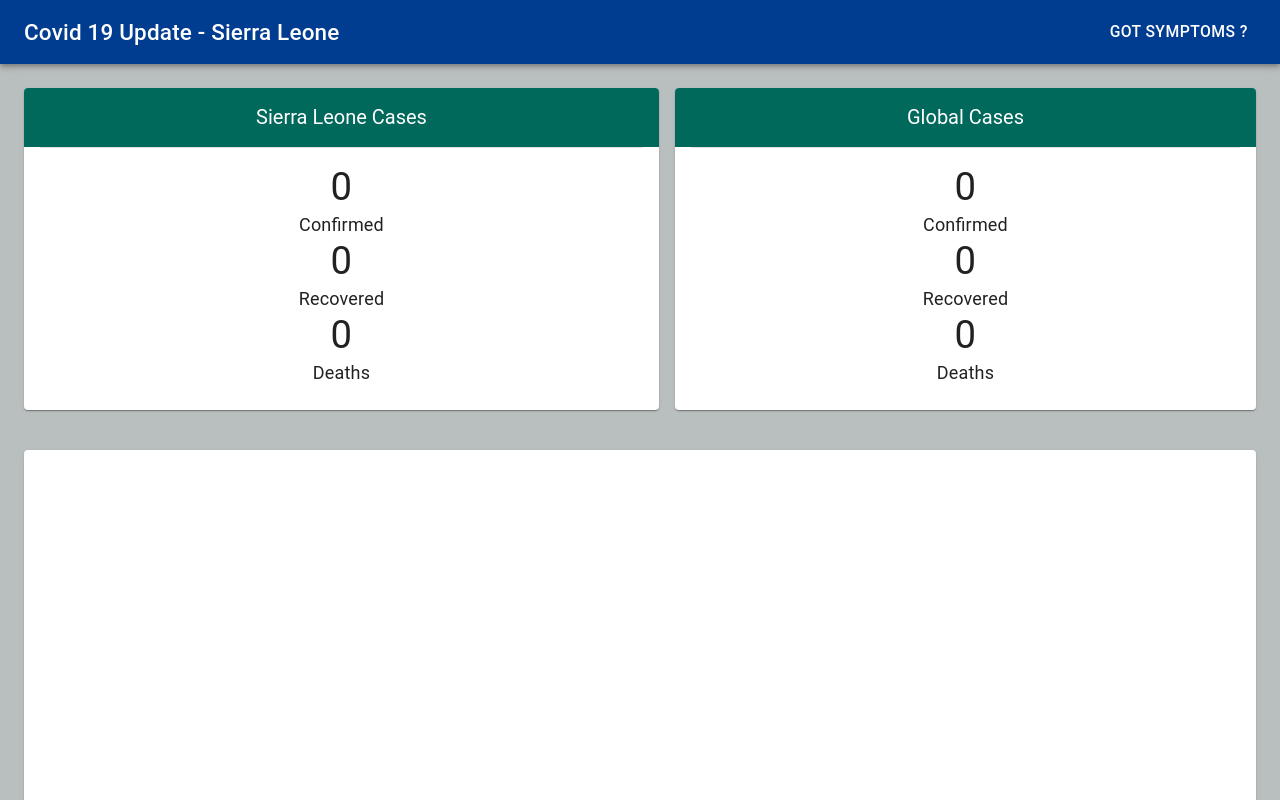
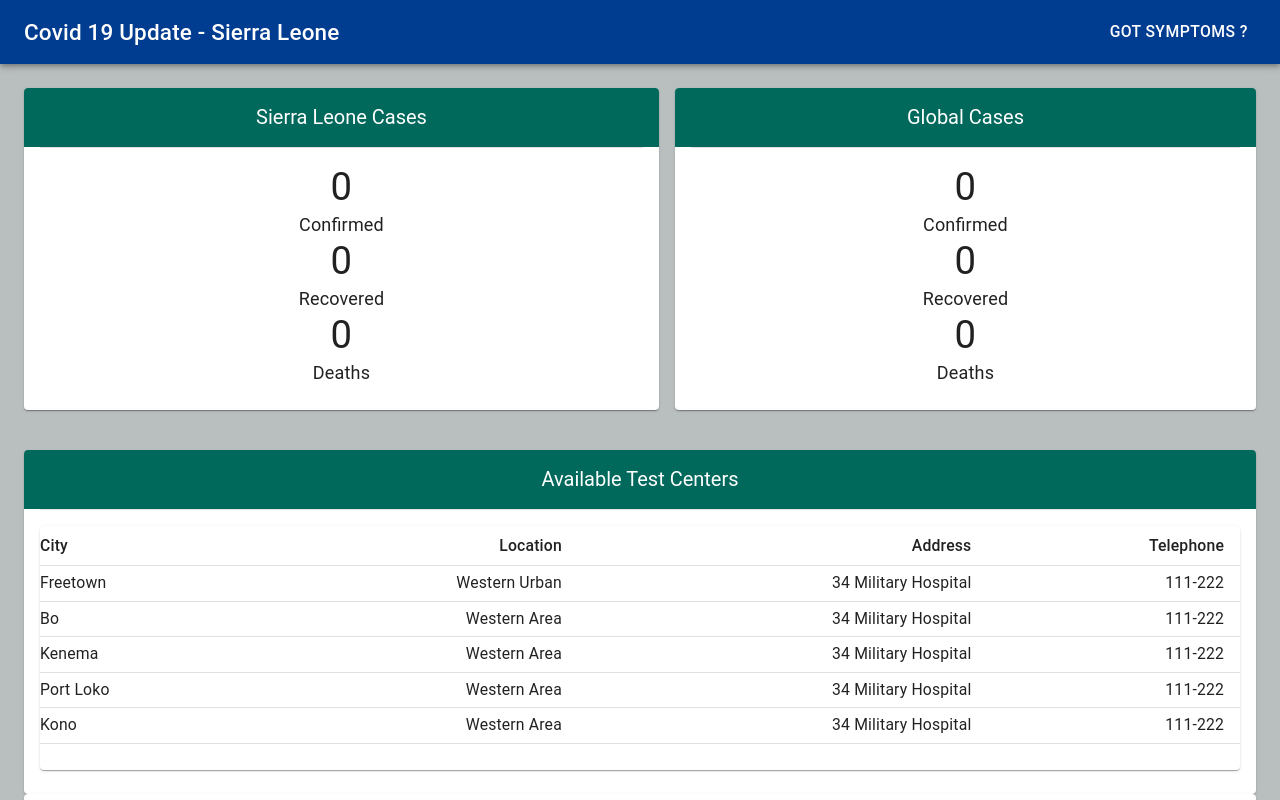
Before and after one commit to ernestkamara/covid-19-sl, a Gatsby site: page / in a window 1280 px wide. Shown: the top 800 px of the page. Built offline with nearby package versions, Linux system fonts and the light colour scheme; Gatsby itself is replaced by a stand-in of ours; some packages are replaced by stand-ins of ours; no server answers; the database is empty.

Commit message:
added new component test-centers with a table for available testing centers

```diff
--- /dev/null
+++ b/src/components/test-centers.js
@@ -0,0 +1,80 @@
+/* eslint-disable no-unused-vars */
+import React from 'react'
+import { withStyles, makeStyles } from "@material-ui/core/styles"
+import { Typography } from "@material-ui/core"
+import CustomCard from "../components/custom-card"
+import Table from '@material-ui/core/Table';
+import TableBody from '@material-ui/core/TableBody';
+import TableCell from '@material-ui/core/TableCell';
+import TableContainer from '@material-ui/core/TableContainer';
+import TableHead from '@material-ui/core/TableHead';
+import TableRow from '@material-ui/core/TableRow';
+import Paper from '@material-ui/core/Paper';
+
+
+
+
+const useStyles = () => makeStyles({
+    table: {
+      minWidth: 650,
+    },
+  });
+
+class TestCenter extends React.Component{
+
+    // eslint-disable-next-line no-useless-constructor
+    constructor(props){
+        super(props)
+    }
+    render (){
+        const { title } = this.props
+        const classes = useStyles();
+        //creating dummy data for table
+          function createData(city, location, address, telephone) {
+            return { city, location, address, telephone };
+          }
+          //dummy data for table
+          const rows = [
+            createData('Freetown', 'Western Urban', '34 Military Hospital', '111-222'),
+            createData('Bo', 'Western Area', '34 Military Hospital', '111-222'),
+            createData('Kenema', 'Western Area', '34 Military Hospital', '111-222'),
+            createData('Port Loko', 'Western Area', '34 Military Hospital', '111-222'),
+            createData('Kono', 'Western Area', '34 Military Hospital', '111-222'),
+          ];
+        return(
+            <CustomCard title={title}>
+        {/* <Typography variant="h4" align="center">
+          {title}
+        </Typography> */}
+        <TableContainer component={Paper}>
+      <Table className={classes.table} size="small" aria-label="a dense table">
+        <TableHead>
+          <TableRow>
+            <TableCell>City</TableCell>
+            <TableCell align="right">Location</TableCell>
+            <TableCell align="right">Address</TableCell>
+            <TableCell align="right">Telephone</TableCell>
+            {/* <TableCell align="right">Protein&nbsp;(g)</TableCell> */}
+          </TableRow>
+        </TableHead>
+        <TableBody>
+          {rows.map((row) => (
+            <TableRow key={row.city}>
+              <TableCell component="th" scope="row">
+                {row.city}
+              </TableCell>
+              <TableCell align="right">{row.location}</TableCell>
+              <TableCell align="right">{row.address}</TableCell>
+              <TableCell align="right">{row.telephone}</TableCell>
+              {/* <TableCell align="right">{row.protein}</TableCell> */}
+            </TableRow>
+          ))}
+        </TableBody>
+      </Table>
+    </TableContainer>
+</CustomCard>
+)
+    }
+}
+
+export default TestCenter
--- a/src/pages/index.js
+++ b/src/pages/index.js
@@ -6,6 +6,7 @@ import Map from "../components/map"
 import Layout from "../components/layout"
 import Summary from "../components/summary"
 import NewsFeed from "../components/news-feed"
+import TestCenters from "../components/test-centers"
 
 import firebase from "../helper/firebase"
 
@@ -60,6 +61,9 @@ const IndexPage = () => {
         m={1}
       >
         <Box flexGrow={1} p={1}>
+        <TestCenters
+            title={"Available Test Centers"}
+          />
           <Map />
         </Box>
       </Box>
```
Also changed, not shown: src/components/header.js (line endings or trailing spaces).
